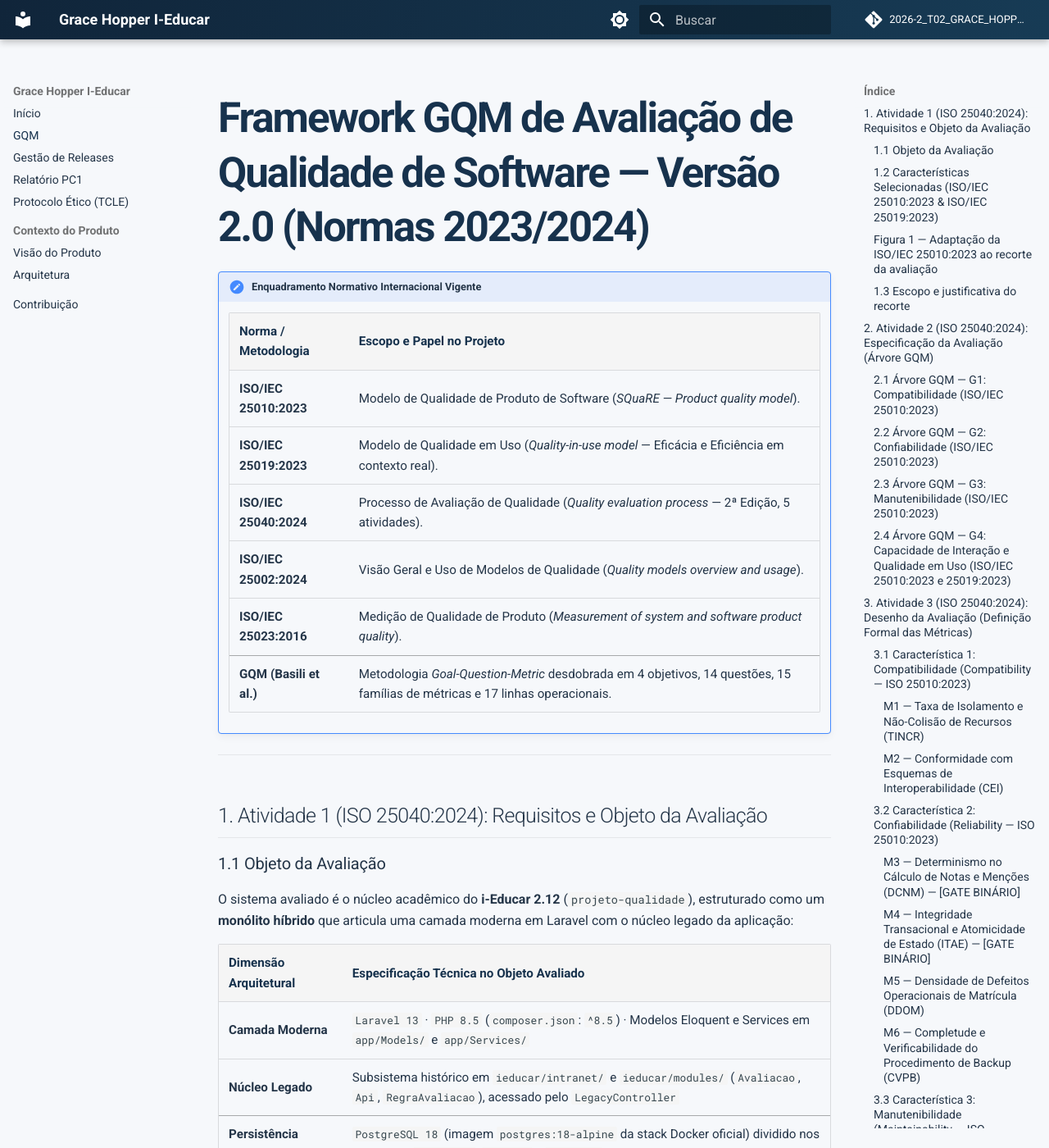
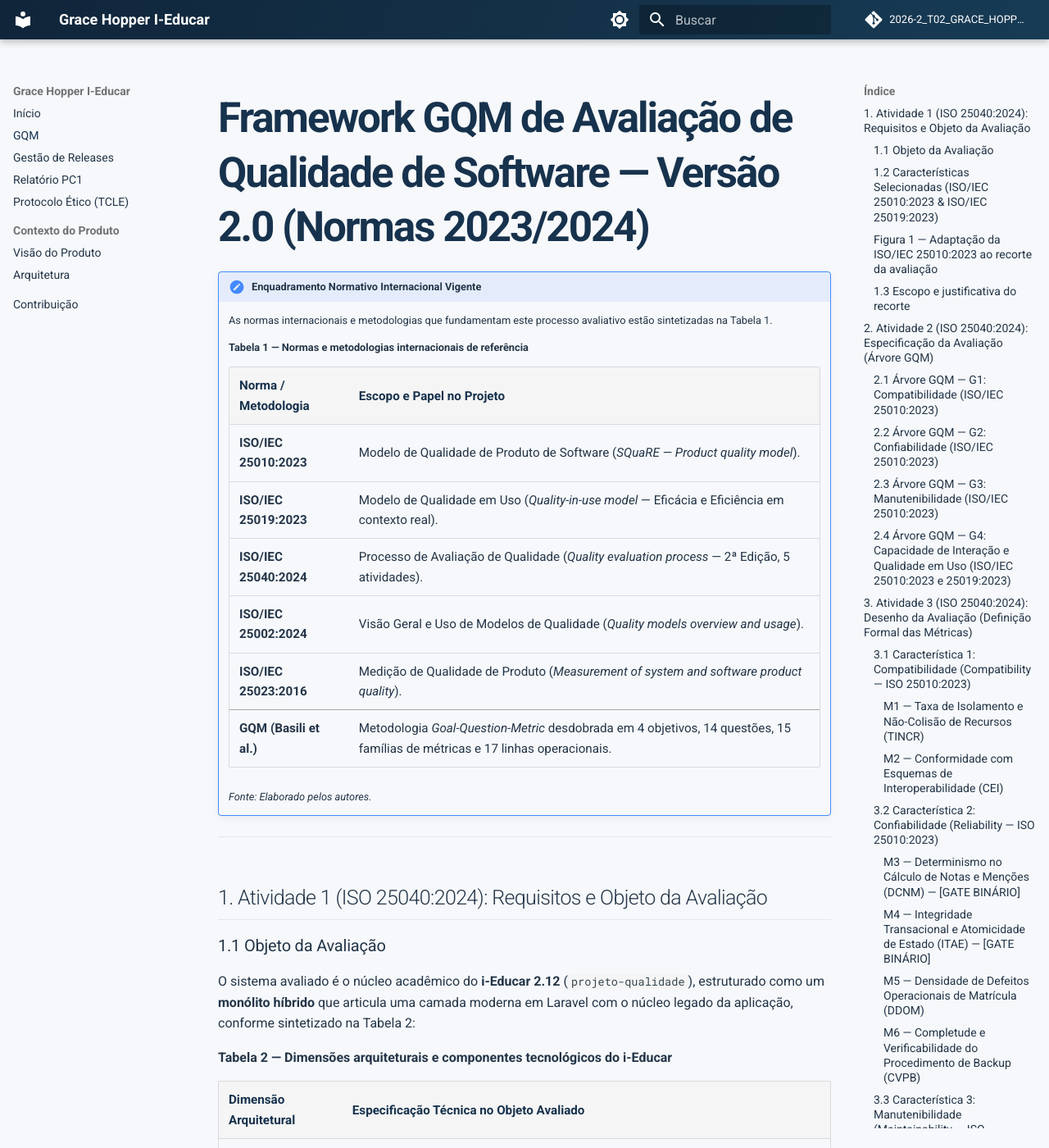
Before and after one commit to FCTE-Qualidade-de-Software-1/2026-2_T02_GRACE_HOPPER, an MkDocs documentation site: the page built from docs/gqm_evaluation_framework.md, in a window 1280 px wide and 1400 px high. Shown: the whole window at 82% size. Built offline with MkDocs 1.6.1 and Material for MkDocs 9.7.7, drawn with Linux system fonts in a browser that asks for light colours; comment, search, counter and statistics services are not loaded; some of the changed text lies outside the part shown.

Commit message:
fix: + adicionada legenda em algumas tabelas + atualizacao na contribuicao de um integrante com base nas issues finalizadas

```diff
--- a/docs/gqm_evaluation_framework.md
+++ b/docs/gqm_evaluation_framework.md
@@ -2,6 +2,10 @@
 <!-- Generated by CEH for projeto-qualidade Quality Assurance -->
 
 !!! important "Enquadramento Normativo Internacional Vigente"
+    As normas internacionais e metodologias que fundamentam este processo avaliativo estão sintetizadas na Tabela 1.
+
+    **Tabela 1 — Normas e metodologias internacionais de referência**
+
     | Norma / Metodologia | Escopo e Papel no Projeto |
     | :--- | :--- |
     | **ISO/IEC 25010:2023** | Modelo de Qualidade de Produto de Software (*SQuaRE — Product quality model*). |
@@ -11,19 +15,25 @@
     | **ISO/IEC 25023:2016** | Medição de Qualidade de Produto (*Measurement of system and software product quality*). |
     | **GQM (Basili et al.)** | Metodologia *Goal-Question-Metric* desdobrada em 4 objetivos, 14 questões, 15 famílias de métricas e 17 linhas operacionais. |
 
+    *Fonte: Elaborado pelos autores.*
+
 ---
 
 ## 1. Atividade 1 (ISO 25040:2024): Requisitos e Objeto da Avaliação
 
 ### 1.1 Objeto da Avaliação
 
-O sistema avaliado é o núcleo acadêmico do **i-Educar 2.12** (`projeto-qualidade`), estruturado como um **monólito híbrido** que articula uma camada moderna em Laravel com o núcleo legado da aplicação:
+O sistema avaliado é o núcleo acadêmico do **i-Educar 2.12** (`projeto-qualidade`), estruturado como um **monólito híbrido** que articula uma camada moderna em Laravel com o núcleo legado da aplicação, conforme sintetizado na Tabela 2:
+
+**Tabela 2 — Dimensões arquiteturais e componentes tecnológicos do i-Educar**
 
 | Dimensão Arquitetural | Especificação Técnica no Objeto Avaliado |
 | :--- | :--- |
 | **Camada Moderna** | `Laravel 13` · `PHP 8.5` (`composer.json`: `^8.5`) · Modelos Eloquent e Services em `app/Models/` e `app/Services/` |
 | **Núcleo Legado** | Subsistema histórico em `ieducar/intranet/` e `ieducar/modules/` (`Avaliacao`, `Api`, `RegraAvaliacao`), acessado pelo `LegacyController` |
 | **Persistência Relacional** | `PostgreSQL 18` (imagem `postgres:18-alpine` da stack Docker oficial) dividido nos esquemas `pmieducar`, `modules` e `cadastro` |
+
+*Fonte: Elaborado pelos autores a partir do repositório oficial portabilis/i-educar.*
 
 A avaliação concentra-se cirurgicamente em **dois módulos funcionais interdependentes** de alta criticidade:
 
@@ -140,6 +150,10 @@
 
 O recorte concentra a inspeção e os protocolos nos módulos de **Matrícula** e **Lançamento de Notas/Menções**. A escolha é coerente com as partes interessadas do PC1: secretarias e equipes de TI dependem de registros de matrícula/enturmação; professores e gestores dependem do diário e de cálculos corretos; mantenedores precisam alterar regras municipais no núcleo híbrido. A consequência de um registro inconsistente ou de um cálculo incorreto alcança o histórico escolar e a gestão da rede. A base técnica documentada no objeto da avaliação localiza esses fluxos em `RegistrationService`, `LegacyRegistration`, `LegacyEnrollment`, `DiarioController`, `DiarioApiController`, `Boletim.php` e tabelas dos esquemas `pmieducar` e `modules`; o relatório de arquitetura descreve a transição entre o legado `ieducar/` e Laravel em `app/`. Esse é o fundamento do recorte, não uma afirmação de que todos os módulos ou cenários de produção foram executados nesta tarefa.
 
+A Tabela 3 estabelece as fronteiras operacionais dos módulos avaliados:
+
+**Tabela 3 — Delimitação do escopo operacional e fronteiras de avaliação**
+
 | Dentro do escopo | Fora do escopo / limite |
 | --- | --- |
 | Fluxos e código de matrícula, enturmação, remanejamento e ciclo de vida do vínculo escolar. | Pacotes externos, `vendor/` e exportação Educacenso/INEP em repositório separado. |
@@ -147,6 +161,8 @@
 | Configuração de ambiente e API REST do núcleo, operações transacionais e procedimento de backup/restauração em ambiente local ou de homologação. | Teste sob estresse simultâneo de múltiplos municípios; não há infraestrutura representativa da produção disponível para esta avaliação. |
 | Análise estática e testes dos caminhos de código associados aos módulos descritos. | Segurança como característica avaliada, desempenho em escala e avaliação dos demais módulos do produto; sua exclusão limita a generalização dos resultados. |
 | M5 permanece definido como indicador dependente de registros operacionais; sua mensuração requer dados de produção e não é presumida por esta delimitação. | Resultados empíricos, incidentes ou volumes de produção sem evidência fornecida. |
+
+*Fonte: Elaborado pelos autores.*
 
 Este quadro é a delimitação operacional comum para G1–G4. Uma métrica que depende de produção mantém sua definição e fonte necessária, mas deve ser marcada como **não mensurável** quando os registros correspondentes não estiverem disponíveis; ausência de dados não equivale a zero, aprovação ou reprovação.
 
@@ -575,6 +591,10 @@
 
 ### Tabela Unificada de Limiares Numéricos
 
+A Tabela 4 consolida os limiares numéricos, os quatro níveis de pontuação (Crítico a Excelente), os pesos relativos e o tipo de regra aplicado a cada métrica operacionalizada no modelo de avaliação:
+
+**Tabela 4 — Limiares numéricos, pesos e regras de decisão do modelo GQM**
+
 | ID | Métrica | Subcaracterística (ISO 25010/25019) | Crítico (1) | Regular (2) | Bom (3) | Excelente (4) | Peso ($w_i$) | Tipo de Regra |
 |---|---|---|:---:|:---:|:---:|:---:|:---:|:---:|
 | **M1** | Isolamento de Recursos ($\text{TINCR}$) | Compatibilidade › Coexistência | $< 70{,}0\%$ | $[70{,}0\%, 85{,}0\%)$ | $[85{,}0\%, 100\%)$ | $100\%$ | 1.0 | Gradual |
@@ -594,6 +614,8 @@
 | **M14a**| Razão de Tempo: Matrícula ($R_{\text{tempo},T1}$) | Qualidade em Uso › Eficiência | $> 3{,}0$ | $(2{,}0, 3{,}0]$ | $(1{,}5, 2{,}0]$ | $\le 1{,}5$ | 0.8 | Gradual |
 | **M14b**| Razão de Tempo: Diário ($R_{\text{tempo},T2}$) | Qualidade em Uso › Eficiência | $> 3{,}0$ | $(2{,}0, 3{,}0]$ | $(1{,}5, 2{,}0]$ | $\le 1{,}5$ | 1.0 | Gradual |
 | **M15**| Sucesso na 1ª Tentativa ($\text{TSPT}$) | Qualidade em Uso › Eficácia | $< 50{,}0\%$ | $[50{,}0\%, 70{,}0\%)$ | $[70{,}0\%, 90{,}0\%)$ | $\ge 90{,}0\%$ | 1.0 | Gradual |
+
+*Fonte: Elaborado pelos autores a partir do processo de calibração da ISO/IEC 25040:2024.*
 
 ---
 
```
Also changed, not shown: CONTRIBUTING.md (+11 -1 lines), README.md (+23 -5 lines), docs/relatorio_de_planejamento_ponto_de_controle_1_i_educar.md (+12 -2 lines).
